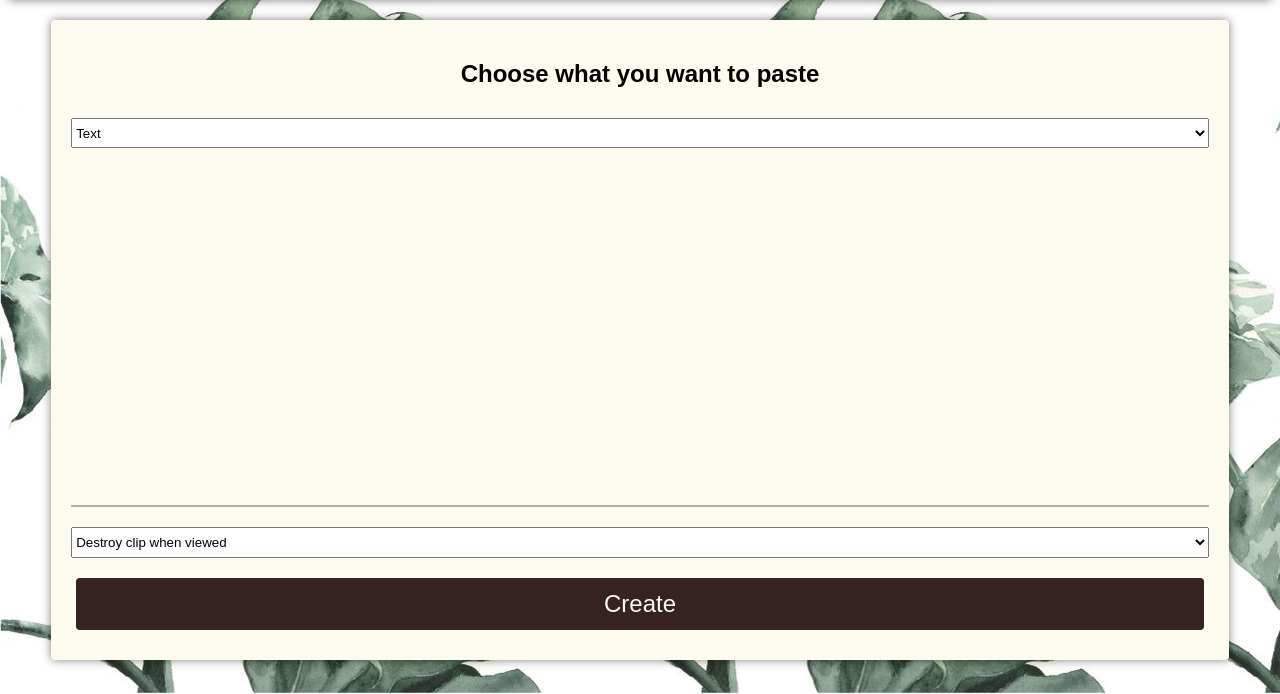
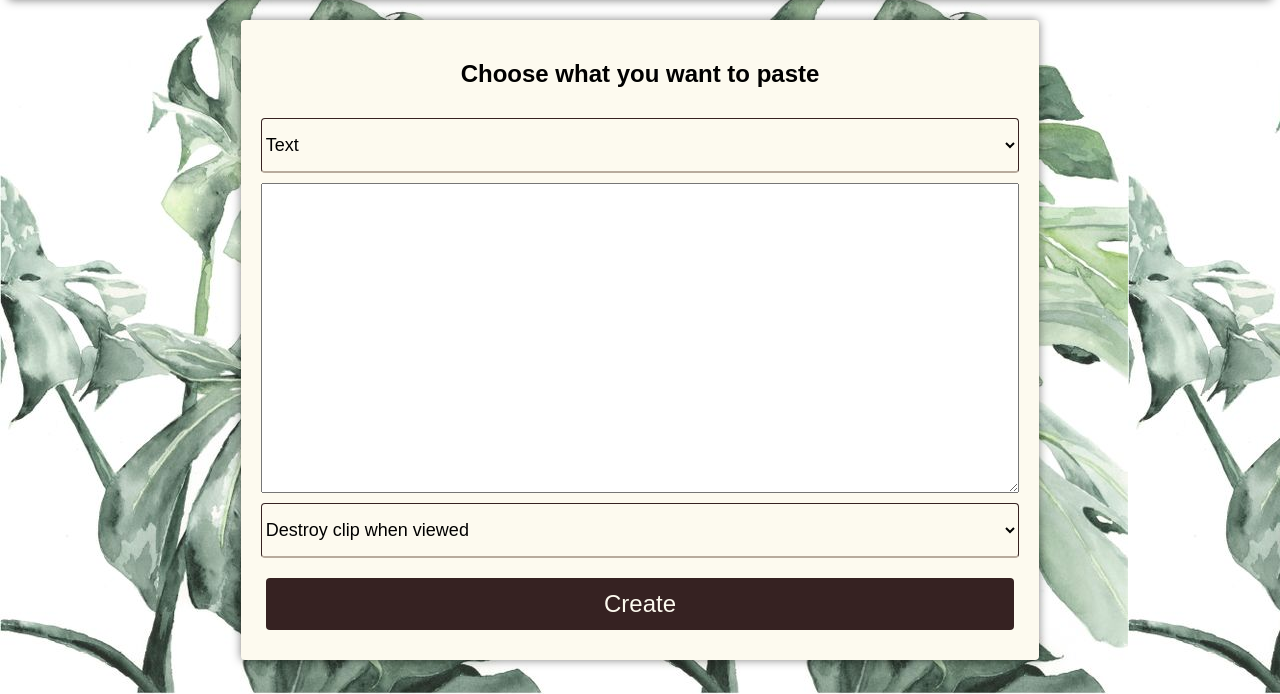
Before and after one commit to pepilipep/shared-clipboard, a PHP site: page /clips/index.html in a window 1280 px wide. Shown: the part 108-802 px from the top of the page. Run offline with PHP 8.4, Linux system fonts and the light colour scheme; data that the repository does not hold is empty.

Commit message:
change text input in clip to textarea

```diff
--- a/public/clips/index.html
+++ b/public/clips/index.html
@@ -20,7 +20,7 @@
           <option value="file">File</option>
         </select>
         <div id="content-wrapper">
-          <input type="text" id="content" name="content" class="form-element" />
+          <textarea id="content"> </textarea>
         </div>
         <select id="expiry-time" name="expiry-time" class="form-element">
           <option value="0">Destroy clip when viewed</option>
--- a/public/css/clips.css
+++ b/public/css/clips.css
@@ -4,3 +4,11 @@
     align-items: stretch;
     flex-grow: 10;
 }
+
+#content {
+    width: 100%;
+}
+
+#clip {
+    width: 60%;
+}
--- a/public/css/forms.css
+++ b/public/css/forms.css
@@ -7,15 +7,7 @@
 }
 
 .form-element {
-    flex: 1;
     margin: 10px 0px;
-}
-
-.form-element:hover,
-.form-element.active {
-    border-radius: 4px;
-    box-shadow: 0 0 10px rgba(0, 0, 0, 0.2);
-    border-color: #362222;
 }
 
 .form-control {
--- a/public/css/main.css
+++ b/public/css/main.css
@@ -3,7 +3,6 @@ primary - #362222
 secondary - #B8AB9D
 light - #fdfaef;
  */
-
 
 body {
     background-image: url('/img/new.jpg');
@@ -33,7 +32,6 @@ form {
     max-width: 100%;
     width: 400px;
 }
-
 
 button {
     background-color: #362222;
@@ -68,11 +66,20 @@ a {
     color: #362222;
 }
 
+select {
+    border: 1px groove #362222;
+    border-radius: 4px;
+    border-style:groove;
+}
+
 input {
+    border: 0;
+}
+
+input, select {
     outline: 0;
     background-color: transparent;
-    border: 0;
-    border-bottom: 2px #B8AB9D solid;
+    border-bottom: 2px #b8ab9d solid;
     display: block;
     width: 100%;
     padding: 15px 0;
@@ -80,6 +87,11 @@ input {
     cursor: pointer;
 }
 
+input:hover, select:hover {
+    border-radius: 4px;
+    box-shadow: 0 0 10px rgba(0, 0, 0, 0.2);
+    border-color: #362222;
+}
 
 .panel-container {
     background-color: #fdfaef;
--- a/public/js/clip.js
+++ b/public/js/clip.js
@@ -87,16 +87,13 @@ function createUploadButton() {
 }
 
 function textContentInput() {
-    const input = document.createElement('input')
-    input.type = 'text'
+    const input = document.createElement('textarea')
     input.id = 'content'
     return input
 }
 
 typeSelect.addEventListener('change', (event) => {
     const newType = event.target.value
-
-    const content = document.getElementById('content')
 
     if (newType === 'text') {
         contentWrapper.replaceChildren(textContentInput())
```
Also changed, not shown: public/index.html (+9 -9 lines).
